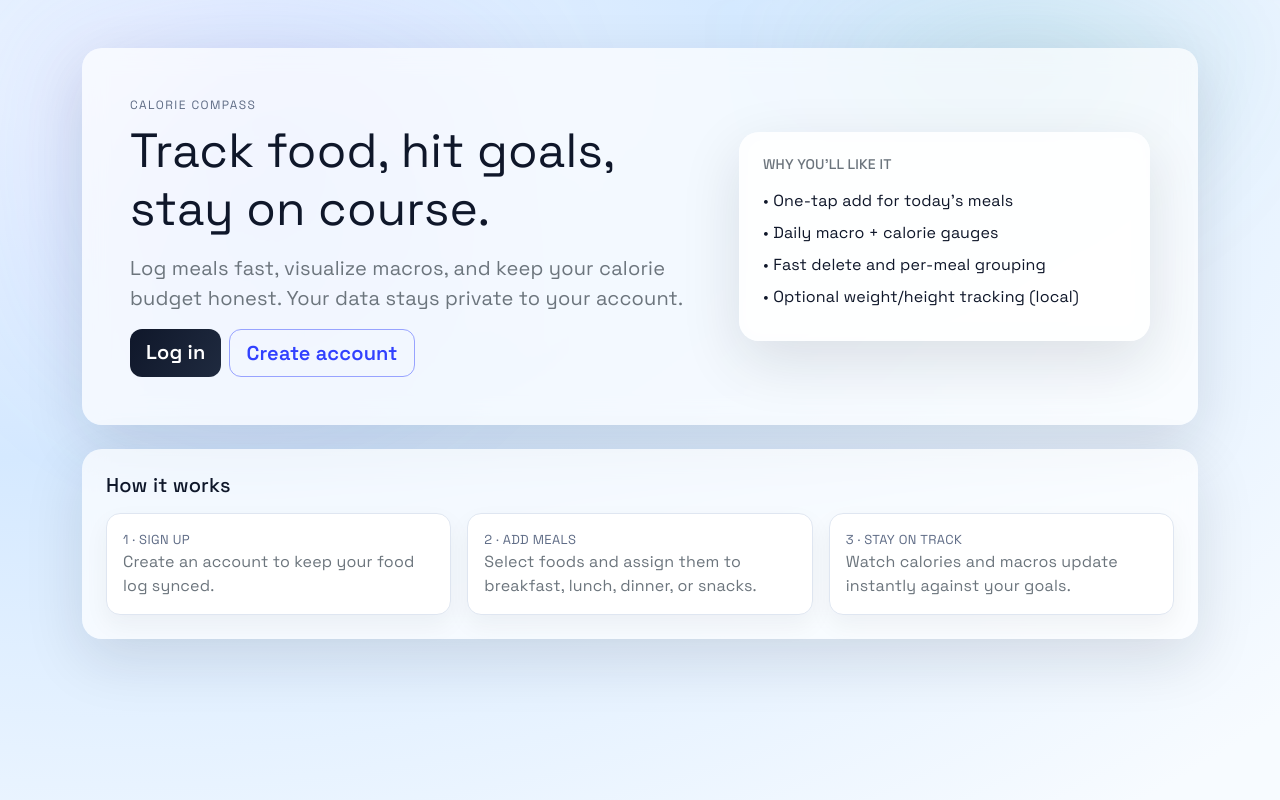
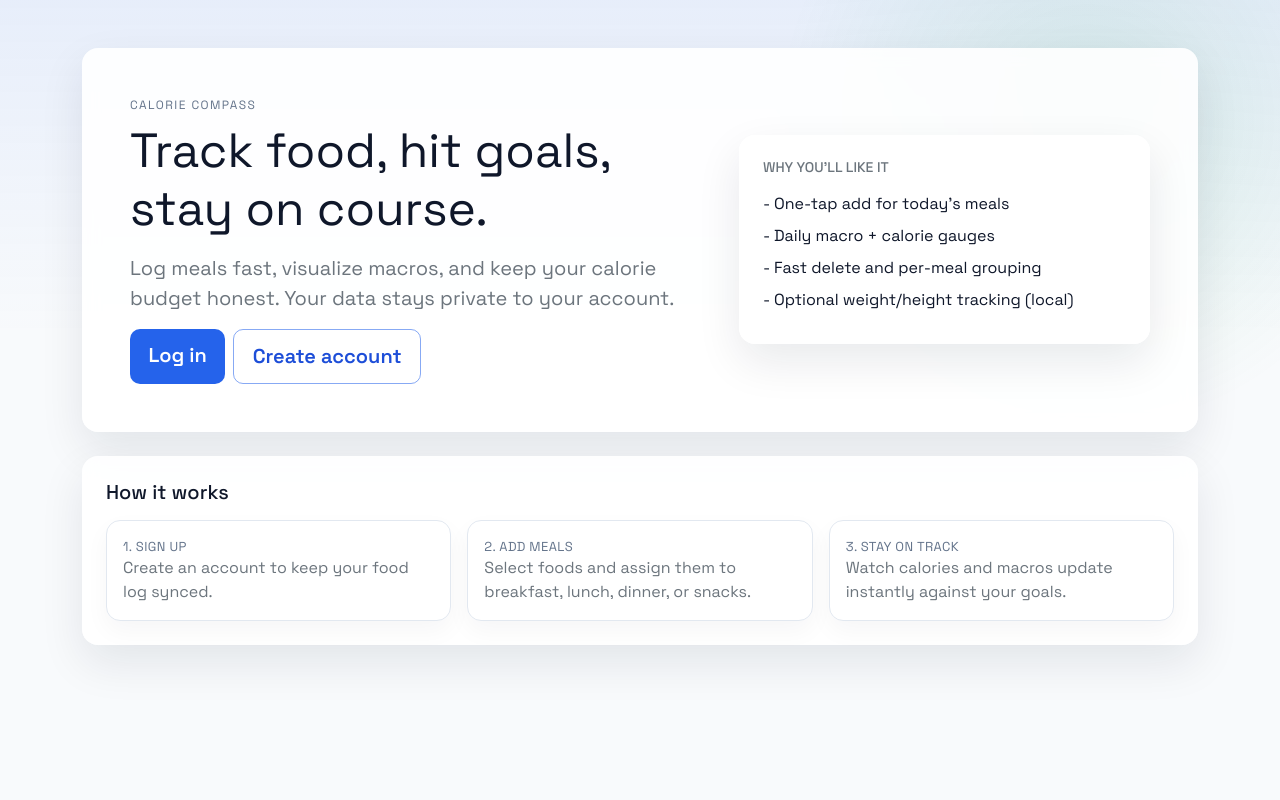
Before and after one commit to aryann003/calorieTracker, a Django app: page / in a window 1280 px wide. Run offline with Django 5.2, Linux system fonts and the light colour scheme; tables that the repository leaves empty hold one stand-in row (values such as "Sample post").

Commit message:
Polish frontend UI for deployment

```diff
--- a/mysite/myapp/static/myapp/css/main.css
+++ b/mysite/myapp/static/myapp/css/main.css
@@ -1,13 +1,14 @@
 :root {
   --ink: #0f172a;
-  --muted: #5f6c86;
+  --muted: #64748b;
   --card: #ffffff;
-  --accent: #2f9e8b;
-  --accent-2: #5d6bff;
+  --accent: #16a34a;
+  --accent-2: #2563eb;
   --accent-3: #ff8c42;
-  --surface: rgba(255, 255, 255, 0.7);
-  --border: #dfe6f1;
-  --shadow: 0 20px 60px rgba(15, 23, 42, 0.12);
+  --danger: #dc2626;
+  --surface: rgba(255, 255, 255, 0.9);
+  --border: #e2e8f0;
+  --shadow: 0 18px 45px rgba(15, 23, 42, 0.09);
 }
 
 *,
@@ -17,20 +18,20 @@
 }
 
 body {
-  background: radial-gradient(120% 120% at 10% 10%, #eef5ff 0, #d5e9ff 40%, #f7fbff 100%);
+  background: #f8fafc;
   min-height: 100vh;
   font-family: "Space Grotesk", "Segoe UI", sans-serif;
   color: var(--ink);
-  letter-spacing: 0.01em;
+  letter-spacing: 0;
 }
 
 .background-blur {
   position: fixed;
   inset: 0;
-  background: radial-gradient(600px at 20% 20%, rgba(93, 107, 255, 0.18), transparent 55%),
-    radial-gradient(500px at 80% 0%, rgba(47, 158, 139, 0.18), transparent 55%);
-  filter: blur(50px);
+  background: linear-gradient(180deg, rgba(37, 99, 235, 0.08), transparent 42%),
+    radial-gradient(520px at 85% 15%, rgba(22, 163, 74, 0.12), transparent 60%);
   z-index: 0;
+  pointer-events: none;
 }
 
 .page-wrapper {
@@ -39,11 +40,11 @@ body {
 }
 
 .glass {
-  border: 1px solid rgba(255, 255, 255, 0.6);
+  border: 1px solid var(--border);
   background: var(--surface);
-  backdrop-filter: blur(12px);
+  backdrop-filter: blur(8px);
   box-shadow: var(--shadow);
-  border-radius: 20px;
+  border-radius: 16px;
 }
 
 .hero {
@@ -107,10 +108,11 @@ body {
 
 .metric-card {
   padding: 16px;
-  background: #fff;
+  background: var(--card);
   border: 1px solid var(--border);
   border-radius: 14px;
-  box-shadow: 0 10px 25px rgba(15, 23, 42, 0.05);
+  color: var(--ink);
+  box-shadow: 0 10px 25px rgba(15, 23, 42, 0.04);
   transition: transform 0.2s ease, box-shadow 0.2s ease;
 }
 
@@ -225,31 +265,65 @@ body {
 }
 
 .btn {
-  border-radius: 12px;
+  border-radius: 10px;
   font-weight: 600;
+  padding: 0.55rem 1rem;
+  transition: background-color 0.18s ease, border-color 0.18s ease, color 0.18s ease, box-shadow 0.18s ease;
+}
+
+.btn-sm {
+  padding: 0.35rem 0.75rem;
+  border-radius: 9px;
+}
+
+.btn-lg {
+  padding: 0.7rem 1.15rem;
 }
 
 .btn-outline-primary {
-  border-color: rgba(93, 107, 255, 0.6);
-  color: #3141ff;
+  border-color: rgba(37, 99, 235, 0.55);
+  color: #1d4ed8;
 }
 
 .btn-outline-primary:hover {
-  background: rgba(93, 107, 255, 0.08);
+  background: #2563eb;
+  border-color: #2563eb;
+  color: #ffffff;
 }
 
 .btn-dark {
-  background: linear-gradient(120deg, #0f172a, #1f2a3f);
+  background: #2563eb;
   border: none;
+  color: #ffffff;
+}
+
+.btn-dark:hover,
+.btn-dark:focus {
+  background: #1d4ed8;
+  color: #ffffff;
+}
+
+.btn-outline-secondary {
+  border-color: #cbd5e1;
+  color: #475569;
+}
+
+.btn-outline-secondary:hover,
+.btn-outline-secondary:focus {
+  background: #f1f5f9;
+  border-color: #94a3b8;
+  color: var(--ink);
 }
 
 .btn-outline-danger {
-  border-color: #ef476f;
-  color: #c13052;
+  border-color: var(--danger);
+  color: var(--danger);
 }
 
 .btn-outline-danger:hover {
-  background: rgba(239, 71, 111, 0.08);
+  background: var(--danger);
+  border-color: var(--danger);
+  color: #ffffff;
 }
 
 .alert {
--- a/mysite/myapp/templates/myapp/home.html
+++ b/mysite/myapp/templates/myapp/home.html
@@ -33,12 +33,12 @@
           </div>
           <div class="col-12 col-lg-5">
             <div class="card glass p-4">
-              <h6 class="text-uppercase small text-muted mb-3">Why you’ll like it</h6>
+              <h6 class="text-uppercase small text-muted mb-3">Why you'll like it</h6>
               <ul class="list-unstyled mb-0">
-                <li class="mb-2">• One-tap add for today’s meals</li>
-                <li class="mb-2">• Daily macro + calorie gauges</li>
-                <li class="mb-2">• Fast delete and per-meal grouping</li>
-                <li class="mb-2">• Optional weight/height tracking (local)</li>
+                <li class="mb-2">- One-tap add for today's meals</li>
+                <li class="mb-2">- Daily macro + calorie gauges</li>
+                <li class="mb-2">- Fast delete and per-meal grouping</li>
+                <li class="mb-2">- Optional weight/height tracking (local)</li>
               </ul>
             </div>
           </div>
@@ -50,19 +50,19 @@
         <div class="row g-3">
           <div class="col-md-4">
             <div class="metric-card h-100">
-              <div class="metric-label">1 · Sign up</div>
+              <div class="metric-label">1. Sign up</div>
               <p class="mb-0 text-muted">Create an account to keep your food log synced.</p>
             </div>
           </div>
           <div class="col-md-4">
             <div class="metric-card h-100">
-              <div class="metric-label">2 · Add meals</div>
+              <div class="metric-label">2. Add meals</div>
               <p class="mb-0 text-muted">Select foods and assign them to breakfast, lunch, dinner, or snacks.</p>
             </div>
           </div>
           <div class="col-md-4">
             <div class="metric-card h-100">
-              <div class="metric-label">3 · Stay on track</div>
+              <div class="metric-label">3. Stay on track</div>
               <p class="mb-0 text-muted">Watch calories and macros update instantly against your goals.</p>
             </div>
           </div>
--- a/mysite/myapp/templates/myapp/index.html
+++ b/mysite/myapp/templates/myapp/index.html
@@ -478,7 +478,7 @@
         }
 
         const storedTheme = localStorage.getItem("ct_theme");
-        applyTheme(storedTheme || "dark");
+        applyTheme(storedTheme || "light");
 
         themeButtons.forEach((btn) => {
           btn.addEventListener("click", function () {
```
Also changed, not shown: other parts of mysite/myapp/static/myapp/css/main.css (+76 -12 lines), mysite/myapp/static/myapp/css/add_food.css (+45 -10 lines).
